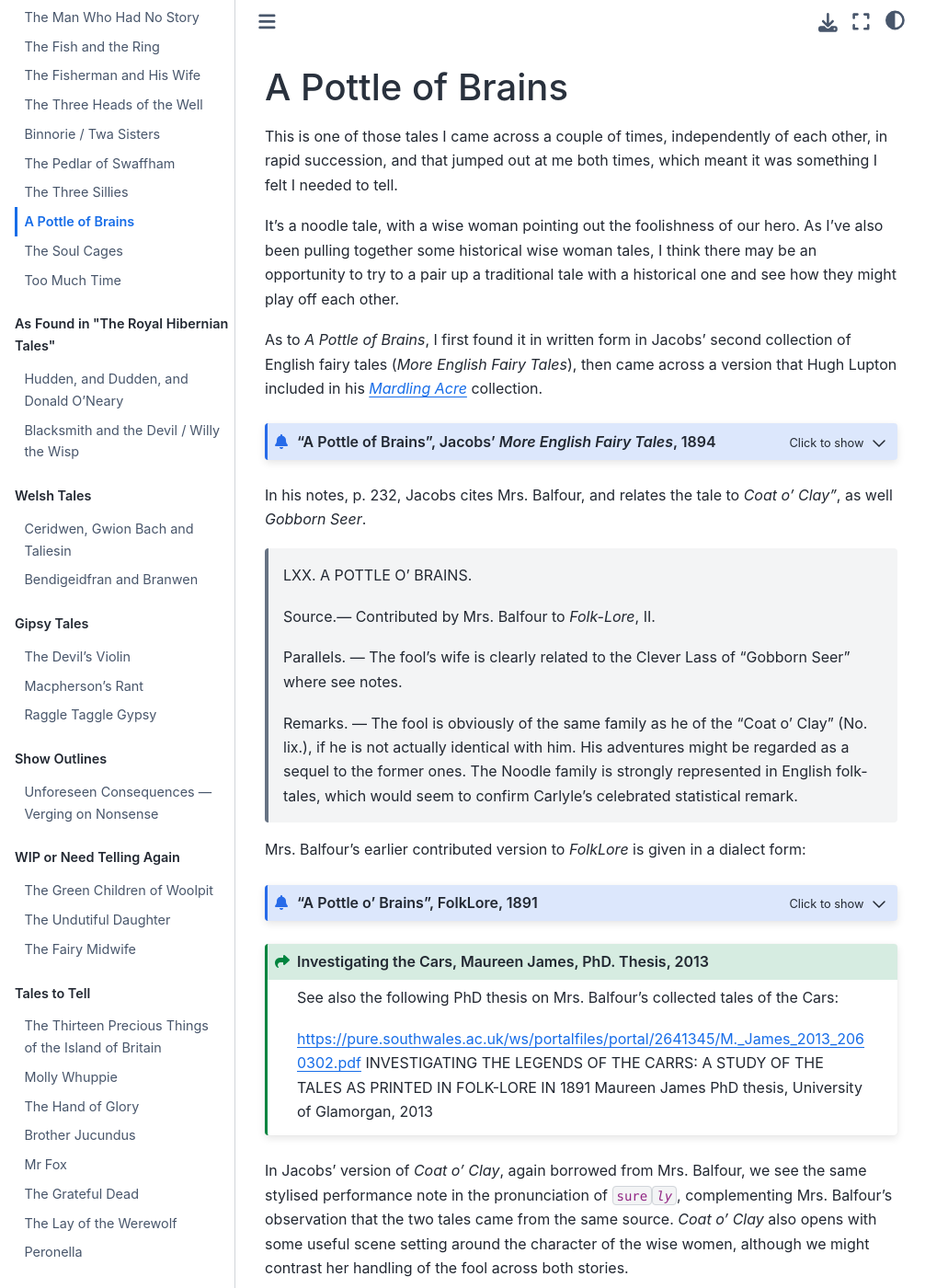
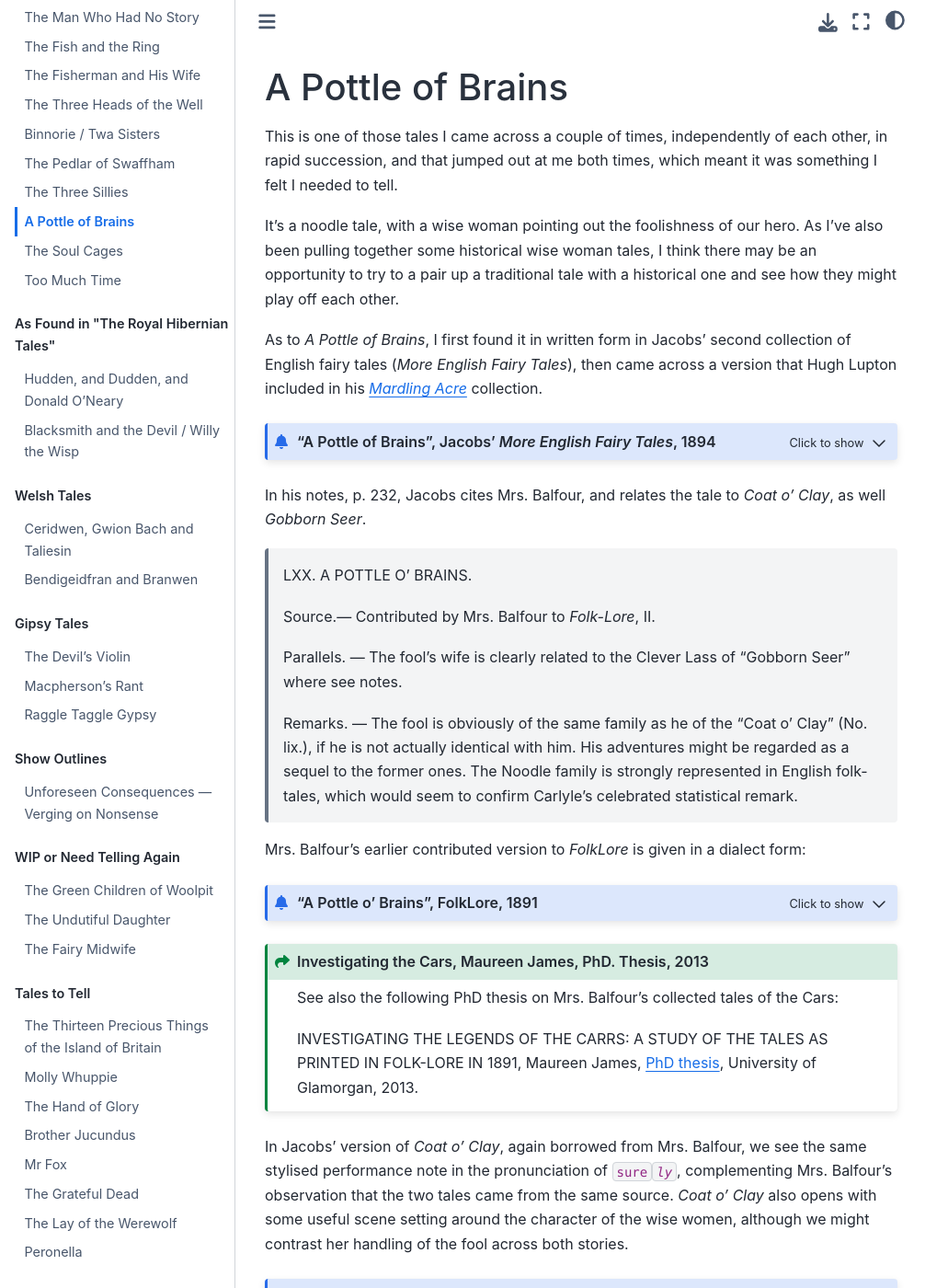
Before and after one commit to psychemedia/storytelling-notes, a Jupyter Book: the page built from pottle-of-brains.md, in a window 1280 px wide and 1400 px high. Shown: the whole window at 92% size, without its empty margins (0-1031 px from the left). Built offline with Jupyter Book 1.0.4 settings and Sphinx 7.4.7 and the Sphinx Book theme 1.1.4, drawn with Linux system fonts in a browser that asks for light colours; some of the changed lines change nothing that is shown.

Commit message:
Update pottle-of-brains.md

````diff
--- a/pottle-of-brains.md
+++ b/pottle-of-brains.md
@@ -8,10 +8,7 @@
 
 ```{admonition} "A Pottle of Brains", Jacobs' *More English Fairy Tales*, 1894
 :class: dropdown
-https://archive.org/details/moreenglishfairy00jacoiala/page/124/mode/2up
-Joseph Jacobs, *More English fairy tales*, 1894
-
-pp. 125-131
+In Joseph Jacobs, *More English fairy tales*, 1894, [pp. 125-131](https://archive.org/details/moreenglishfairy00jacoiala/page/124/mode/2up).
 
 LXX.
 
@@ -174,7 +171,7 @@
 So they went home together, and he never wanted to buy a pottle o' brains again, for his wife had enough for both.
 ```
 
-In his notes, p. 232, Jacobs cites Mrs. Balfour, and relates the tale to *Coat o' Clay"*, as well *Gobborn Seer*.
+In his notes, p. 232, Jacobs cites Mrs. Balfour, and relates the tale to *Coat o' Clay*, as well *Gobborn Seer*.
 
 > LXX. A POTTLE O' BRAINS.
 >
@@ -188,8 +185,8 @@
 
 ```{admonition} "A Pottle o' Brains", FolkLore, 1891
 :class: dropdown
-https://archive.org/details/publications20unkngoog/page/164/mode/2up?q=balfour+pottle
-Folklore, vol. II, no. 2, June 1891
+
+Folklore, [vol. II, no. 2](https://archive.org/details/publications20unkngoog/page/164/mode/2up), June 1891
 
 As part of Legends of the Cars, pp.145-70
 pp164-170
@@ -385,10 +382,7 @@
 :class: seealso
 See also the following PhD thesis on Mrs. Balfour's collected tales of the Cars:
 
-https://pure.southwales.ac.uk/ws/portalfiles/portal/2641345/M._James_2013_2060302.pdf
-INVESTIGATING THE LEGENDS OF THE CARRS: A STUDY OF THE TALES AS PRINTED IN FOLK-LORE IN 1891
-Maureen James
-PhD thesis, University of Glamorgan, 2013
+INVESTIGATING THE LEGENDS OF THE CARRS: A STUDY OF THE TALES AS PRINTED IN FOLK-LORE IN 1891, Maureen James, [PhD thesis](https://pure.southwales.ac.uk/ws/portalfiles/portal/2641345/M._James_2013_2060302.pdf), University of Glamorgan, 2013.
 ```
 
 In Jacobs' version of *Coat o' Clay*, again borrowed from Mrs. Balfour, we see the same stylised performance note in the pronunciation of `sure`*`ly`*, complementing Mrs. Balfour's observation that the two tales came from the same source. *Coat o' Clay* also opens with some useful scene setting around the character of the wise women, although we might contrast her handling of the fool across both stories.
@@ -559,12 +553,7 @@
 
 ```{admonition} "Gobborn Seer", in *More English Fairy Tales*, 1894
 :class: dropdown
-https://archive.org/details/moreenglishfairy00jacoiala/page/54/mode/2up?q=gobborn
-More English fairy tales
-by Jacobs, Joseph, 1854-1916; Batten, John Dickson, 1860-1932, ill
-
-Publication date 1894
-p54-8
+In Joseph Jacobs, *More English fairy tales*, 1894, [p54-8](https://archive.org/details/moreenglishfairy00jacoiala/page/54/mode/2up).
 
 Gobborn Seer
 
````
